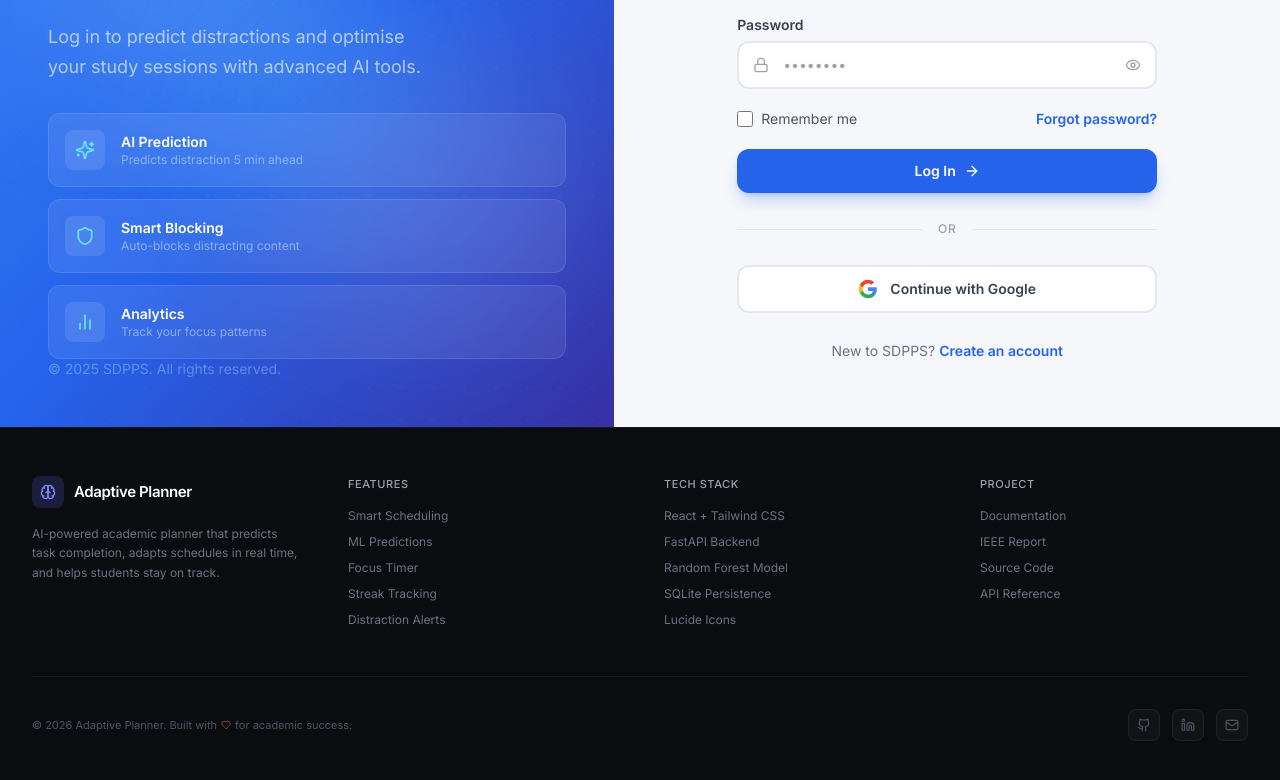
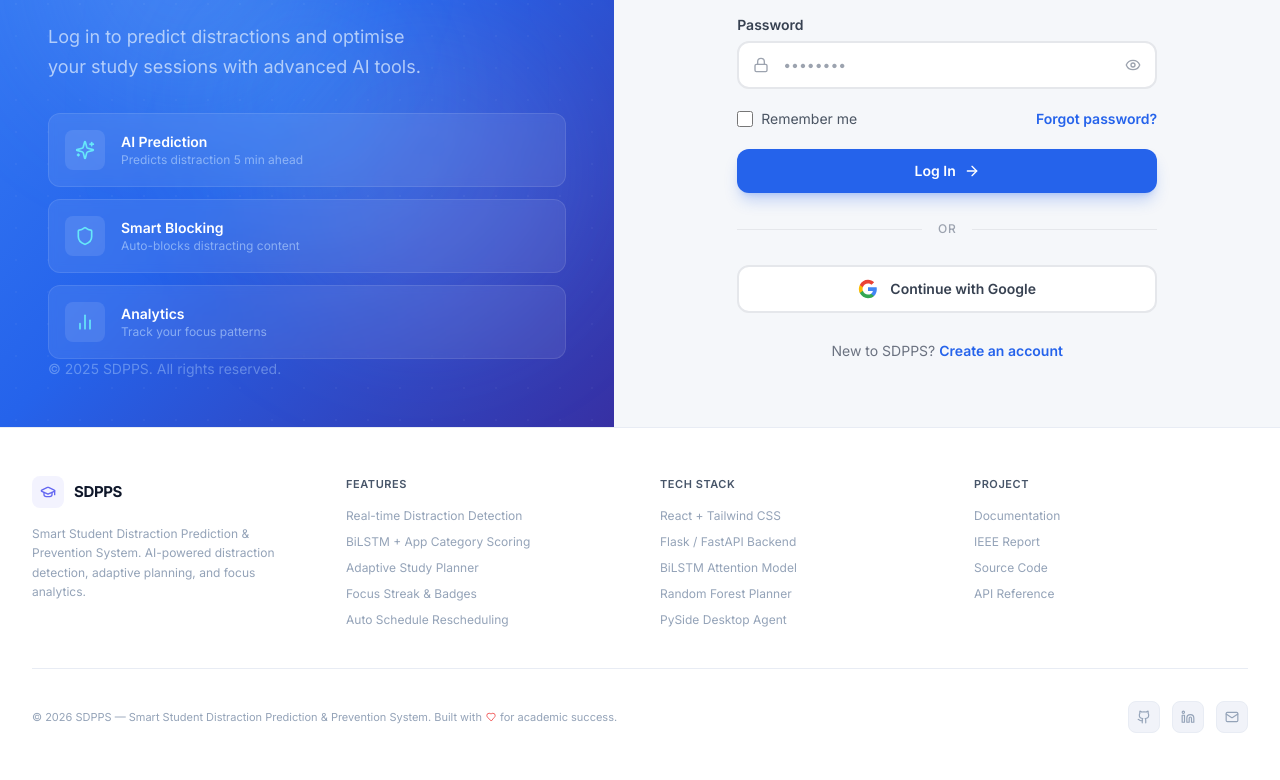
Before and after one commit to hangumarchanaofficial-wq/DSGP_GP_19, a React (Vite) app in the folder frontend/: page /login in a window 1280 px wide. Shown: the part 236-1016 px from the top of the page. Built offline with nearby package versions, Linux system fonts and the light colour scheme.

Commit message:
Update frontend/src/components/Footer.jsx

```diff
--- a/frontend/src/components/Footer.jsx
+++ b/frontend/src/components/Footer.jsx
@@ -1,47 +1,45 @@
-// components/Footer.jsx
-import React from 'react';
-import { Brain, Github, Linkedin, Mail, Heart, ExternalLink } from 'lucide-react';
+import { GraduationCap, Github, Linkedin, Mail, Heart, ExternalLink } from 'lucide-react';
 
 export default function Footer() {
   const currentYear = new Date().getFullYear();
 
   return (
-    <footer className="border-t border-white/[0.06] bg-[#0a0c10]">
-      <div className="max-w-[1440px] mx-auto px-8 py-12">
+    <footer className="mt-auto w-full" style={{ background: 'var(--bg-sidebar)', borderTop: '1px solid var(--border)' }}>
+      <div className="w-full px-8 py-12">
 
-        {/* ── Top row ── */}
-        <div className="grid grid-cols-4 gap-12 mb-12">
+        {/* Top row */}
+        <div className="grid grid-cols-1 sm:grid-cols-2 lg:grid-cols-4 gap-10 mb-10">
 
           {/* Brand */}
-          <div className="col-span-1 space-y-4">
+          <div className="space-y-4">
             <div className="flex items-center gap-2.5">
-              <div className="h-8 w-8 rounded-lg bg-indigo-500/20 flex items-center justify-center">
-                <Brain size={16} className="text-indigo-400" />
+              <div className="w-8 h-8 rounded-lg flex items-center justify-center" style={{ background: 'var(--accent-bg)' }}>
+                <GraduationCap size={16} style={{ color: 'var(--accent)' }} />
               </div>
-              <span className="text-[15px] font-semibold text-white tracking-tight">
-                Adaptive Planner
+              <span className="text-[15px] font-bold tracking-tight" style={{ color: 'var(--text-primary)' }}>
+                SDPPS
               </span>
             </div>
-            <p className="text-xs text-gray-500 leading-relaxed">
-              AI-powered academic planner that predicts task completion,
-              adapts schedules in real time, and helps students stay on track.
+            <p className="text-xs leading-relaxed" style={{ color: 'var(--text-muted)' }}>
+              Smart Student Distraction Prediction & Prevention System. AI-powered
+              distraction detection, adaptive planning, and focus analytics.
             </p>
           </div>
 
           {/* Features */}
           <div className="space-y-4">
-            <h4 className="text-[11px] text-gray-400 font-medium uppercase tracking-wider">
+            <h4 className="text-[11px] font-semibold uppercase tracking-wider" style={{ color: 'var(--text-secondary)' }}>
               Features
             </h4>
             <ul className="space-y-2.5">
               {[
-                'Smart Scheduling',
-                'ML Predictions',
-                'Focus Timer',
-                'Streak Tracking',
-                'Distraction Alerts',
+                'Real-time Distraction Detection',
+                'BiLSTM + App Category Scoring',
+                'Adaptive Study Planner',
+                'Focus Streak & Badges',
+                'Auto Schedule Rescheduling',
               ].map(item => (
-                <li key={item} className="text-xs text-gray-500 hover:text-gray-300 transition cursor-default">
+                <li key={item} className="text-xs transition cursor-default" style={{ color: 'var(--text-muted)' }}>
                   {item}
                 </li>
               ))}
@@ -50,18 +48,18 @@ export default function Footer() {
 
           {/* Tech Stack */}
           <div className="space-y-4">
-            <h4 className="text-[11px] text-gray-400 font-medium uppercase tracking-wider">
+            <h4 className="text-[11px] font-semibold uppercase tracking-wider" style={{ color: 'var(--text-secondary)' }}>
               Tech Stack
             </h4>
             <ul className="space-y-2.5">
               {[
                 'React + Tailwind CSS',
-                'FastAPI Backend',
-                'Random Forest Model',
-                'SQLite Persistence',
-                'Lucide Icons',
+                'Flask / FastAPI Backend',
+                'BiLSTM Attention Model',
+                'Random Forest Planner',
+                'PySide Desktop Agent',
               ].map(item => (
-                <li key={item} className="text-xs text-gray-500 hover:text-gray-300 transition cursor-default">
+                <li key={item} className="text-xs transition cursor-default" style={{ color: 'var(--text-muted)' }}>
                   {item}
                 </li>
               ))}
@@ -70,23 +68,24 @@ export default function Footer() {
 
           {/* Project Links */}
           <div className="space-y-4">
-            <h4 className="text-[11px] text-gray-400 font-medium uppercase tracking-wider">
+            <h4 className="text-[11px] font-semibold uppercase tracking-wider" style={{ color: 'var(--text-secondary)' }}>
               Project
             </h4>
             <ul className="space-y-2.5">
               {[
                 ['Documentation', '#'],
                 ['IEEE Report', '#'],
-                ['Source Code', '#'],
+                ['Source Code', 'https://github.com/hangumarchanaofficial-wq/DSGP_GP_19'],
                 ['API Reference', '#'],
               ].map(([label, href]) => (
                 <li key={label}>
-                  <a href={href}
-                    className="text-xs text-gray-500 hover:text-indigo-400 transition
-                      flex items-center gap-1.5 group">
+                  <a href={href} target={href.startsWith('http') ? '_blank' : undefined}
+                    rel="noopener noreferrer"
+                    className="text-xs flex items-center gap-1.5 group transition"
+                    style={{ color: 'var(--text-muted)' }}>
                     {label}
-                    <ExternalLink size={10}
-                      className="opacity-0 group-hover:opacity-100 transition" />
+                    <ExternalLink size={10} className="opacity-0 group-hover:opacity-100 transition"
+                      style={{ color: 'var(--accent)' }} />
                   </a>
                 </li>
               ))}
@@ -94,29 +93,31 @@ export default function Footer() {
           </div>
         </div>
 
-        {/* ── Divider ── */}
-        <div className="border-t border-white/[0.06]" />
+        {/* Divider */}
+        <div style={{ height: 1, background: 'var(--border)' }} />
 
-        {/* ── Bottom row ── */}
-        <div className="flex items-center justify-between pt-8">
-          <p className="text-[11px] text-gray-600">
-            &copy; {currentYear} Adaptive Planner. Built with
-            <Heart size={10} className="inline mx-1 text-red-400/60 relative -top-[1px]" />
+        {/* Bottom row */}
+        <div className="flex flex-col sm:flex-row items-center justify-between gap-4 pt-8">
+          <p className="text-[11px]" style={{ color: 'var(--text-muted)' }}>
+            &copy; {currentYear} SDPPS — Smart Student Distraction Prediction & Prevention System. Built with
+            <Heart size={10} className="inline mx-1 relative -top-[1px]" style={{ color: 'var(--danger)' }} />
             for academic success.
           </p>
 
-          {/* Social links */}
           <div className="flex items-center gap-3">
             {[
-              [Github, 'https://github.com', 'GitHub'],
+              [Github, 'https://github.com/hangumarchanaofficial-wq/DSGP_GP_19', 'GitHub'],
               [Linkedin, 'https://linkedin.com', 'LinkedIn'],
               [Mail, 'mailto:hello@example.com', 'Email'],
             ].map(([Icon, href, label]) => (
               <a key={label} href={href} target="_blank" rel="noopener noreferrer"
                 aria-label={label}
-                className="p-2 rounded-lg bg-white/[0.03] border border-white/[0.06]
-                  hover:bg-white/[0.06] hover:border-white/[0.1] transition text-gray-600
-                  hover:text-gray-300">
+                className="p-2 rounded-lg transition"
+                style={{
+                  background: 'var(--bg-elevated)',
+                  border: '1px solid var(--border)',
+                  color: 'var(--text-muted)',
+                }}>
                 <Icon size={14} />
               </a>
             ))}
```
